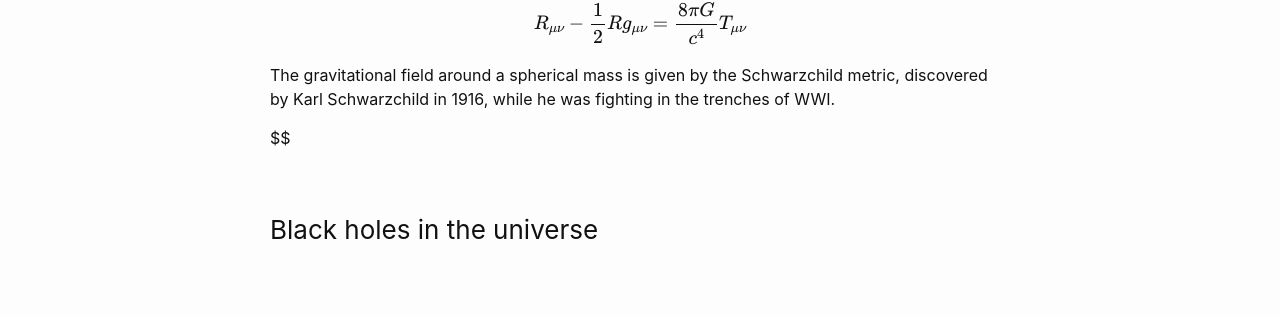
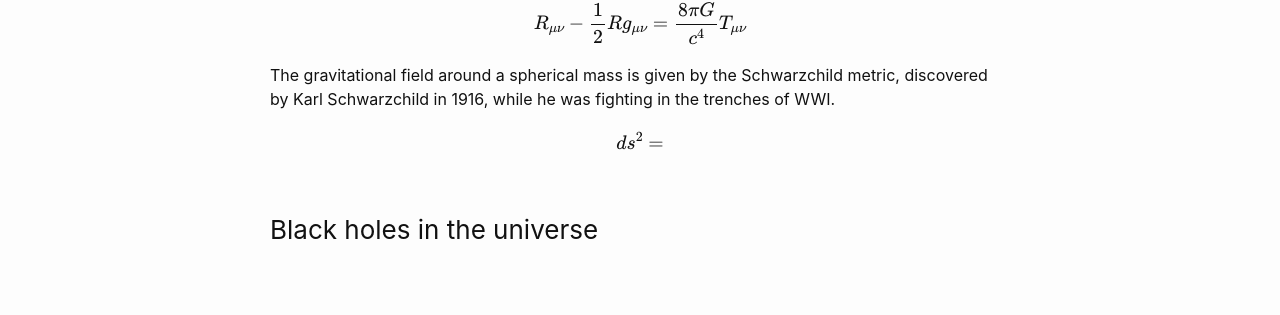
Before and after one commit to YoloNomy/YoloNomy.github.io, a Jekyll site: the page built from codes/cosmo/black-holes.md, in a window 1280 px wide. Shown: the part 1024-1339 px from the top of the page. Built offline with Jekyll 4.4.1, drawn with Linux system fonts in a browser that asks for light colours; formulas are drawn with MathJax 3.

Commit message:
Update black-holes.md

```diff
--- a/codes/cosmo/black-holes.md
+++ b/codes/cosmo/black-holes.md
@@ -35,7 +35,7 @@ $$R_{\mu \nu} - \frac{1}{2}R g_{\mu\nu}=\frac{8\pi G}{c^4}T_{\mu \nu}$$
 
 The gravitational field around a spherical mass is given by the Schwarzchild metric, discovered by Karl Schwarzchild in 1916, while he was fighting in the trenches of WWI.
 
-$$
+$$ ds^2 = $$
 
 ### Black holes in the universe
 
```
